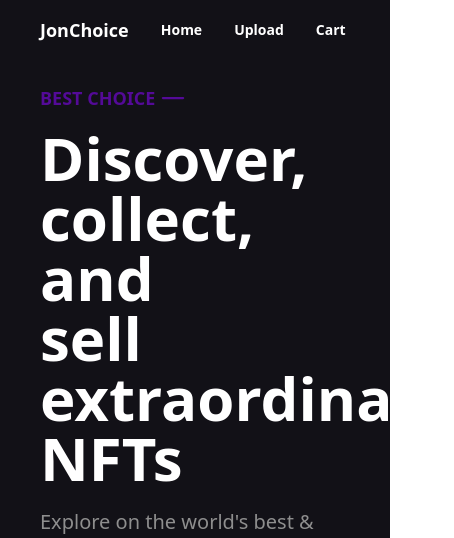
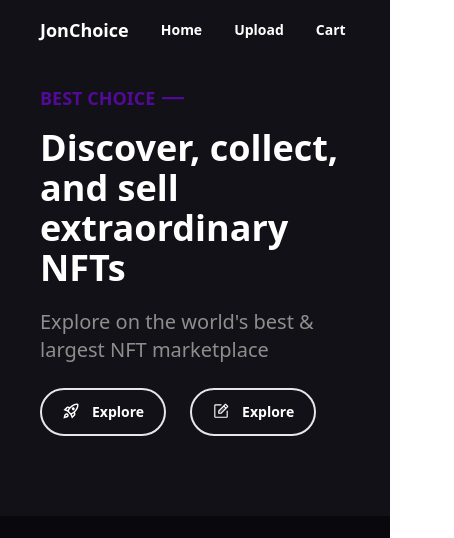
Before and after one commit to JonathanDabre/picture-marketplace, a React (Create React App) app: page / in a window 390 px wide. Shown: the top 538 px of the page, 454 px wide, since content can reach past the window. Built offline with nearby package versions, Linux system fonts and the light colour scheme.

Commit message:
font fixes

```diff
--- a/src/pages/Home.jsx
+++ b/src/pages/Home.jsx
@@ -21,7 +21,7 @@ function Home({ pictures, cartItems, setCartItems, addToCart, removeFromCart })
                 <div className="flex items-center">BEST CHOICE</div>
                 <div className="text-4xl flex items-center"><IoRemoveOutline /></div>
             </div>
-            <div className="actionCall w-[50%] text-6xl text-white font-bold mb-5">
+            <div className="actionCall md:w-[50%] text-4xl md:text-6xl text-white font-bold mb-5">
                 Discover, collect, and sell extraordinary NFTs
             </div>
             <div className="text-[#8E8E8E] font-normal text-xl mb-6">Explore on the world's best & largest NFT marketplace</div>
```
